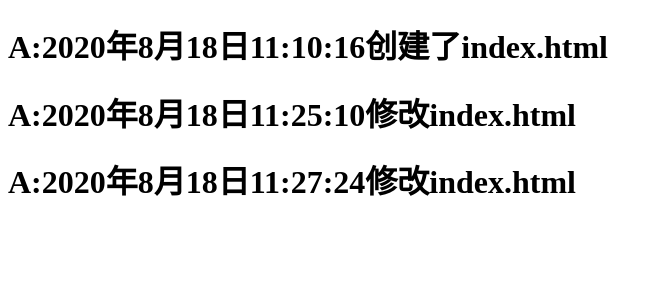
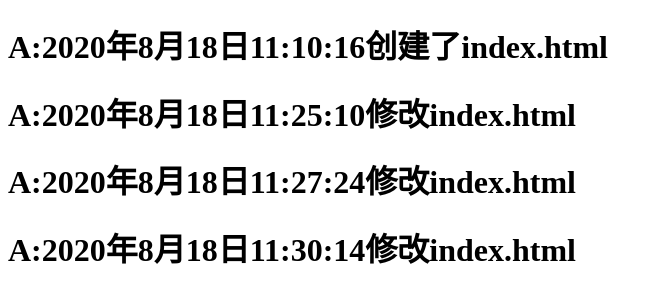
Before and after one commit to LiAiYong2002/code_demo, a plain HTML site: page index.html in a window 1280 px wide. Shown: the whole page, without its empty margins (0-663 px from the left). Drawn offline with Linux system fonts and the light colour scheme.

Commit message:
第四次提交

```diff
--- a/index.html
+++ b/index.html
@@ -9,5 +9,6 @@
     <h1>A:2020年8月18日11:10:16创建了index.html</h1>
     <h1>A:2020年8月18日11:25:10修改index.html</h1>
     <h1>A:2020年8月18日11:27:24修改index.html</h1>
+    <h1>A:2020年8月18日11:30:14修改index.html</h1>
 </body>
 </html>
```
